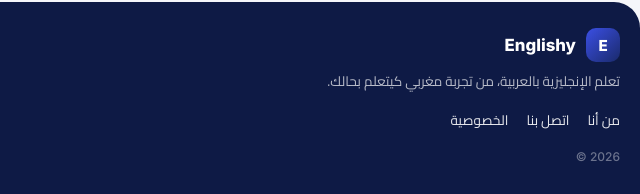
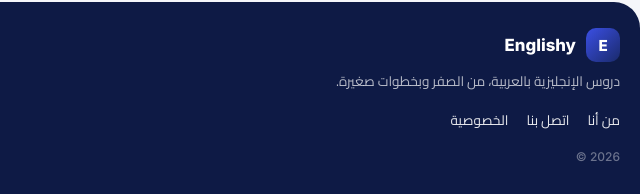
Before and after one commit to rachidAfggan/english-for-moroccans, a plain HTML site: page contact.html in a window 1280 px wide. Shown: the part 636-830 px from the top of the page, 640-1280 px from the left. Drawn offline with Linux system fonts and the light colour scheme.

Commit message:
Update the footer text

```diff
--- a/contact.html
+++ b/contact.html
@@ -122,7 +122,7 @@ footer a{color:#fff;text-decoration:none;opacity:.9}
 </div></div>
 <footer>
   <div class="brand"><div class="mark">E</div><span class="en">Englishy</span></div>
-  <p>تعلم الإنجليزية بالعربية، من تجربة مغربي كيتعلم بحالك.</p>
+  <p>دروس الإنجليزية بالعربية، من الصفر وبخطوات صغيرة.</p>
   <nav><a href="about.html">من أنا</a><a href="contact.html">اتصل بنا</a><a href="privacy.html">الخصوصية</a></nav>
   <div class="copy"><span class="en">© 2026</span></div>
 </footer>
```
